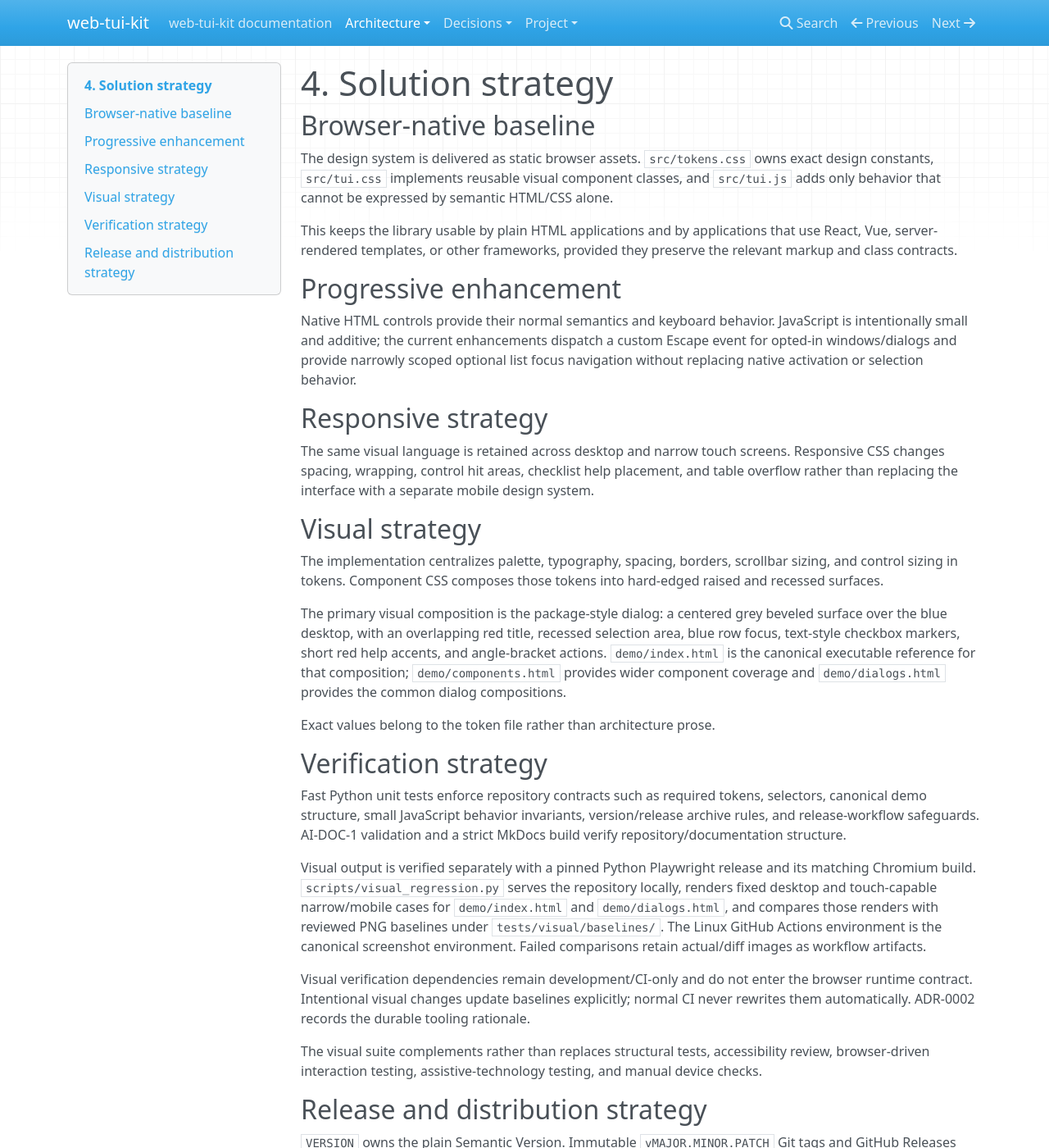
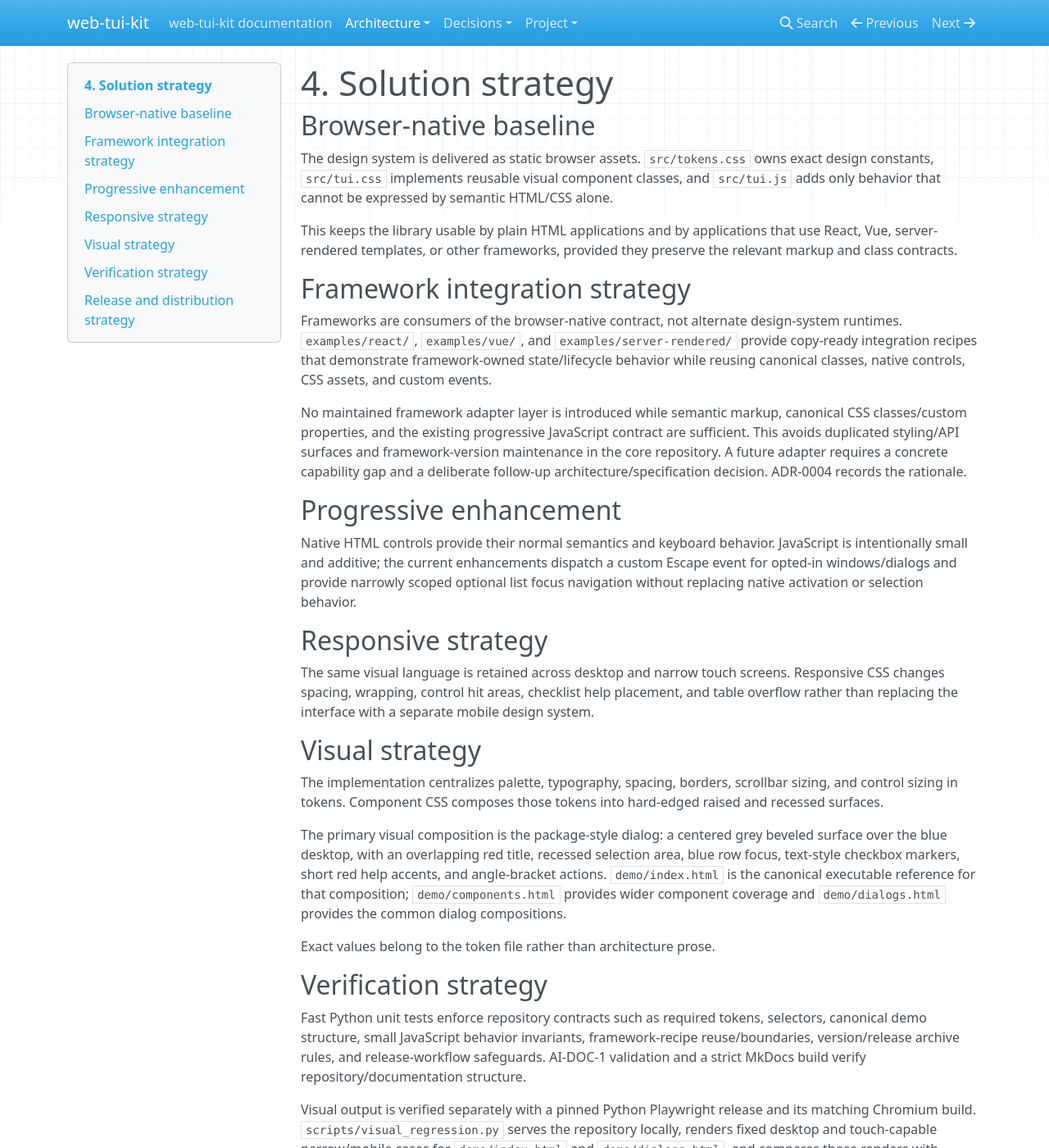
Before and after one commit to 1990jk1990/web-tui-kit, an MkDocs documentation site: the page built from docs/architecture/04-solution-strategy.md, in a window 1280 px wide and 1400 px high. Shown: the whole window at 82% size. Built offline with MkDocs 1.6.1, drawn with Linux system fonts in a browser that asks for light colours; nearby versions of some CDN libraries.

Commit message:
docs: document framework integration strategy

```diff
--- a/docs/architecture/04-solution-strategy.md
+++ b/docs/architecture/04-solution-strategy.md
@@ -5,6 +5,12 @@
 The design system is delivered as static browser assets. `src/tokens.css` owns exact design constants, `src/tui.css` implements reusable visual component classes, and `src/tui.js` adds only behavior that cannot be expressed by semantic HTML/CSS alone.
 
 This keeps the library usable by plain HTML applications and by applications that use React, Vue, server-rendered templates, or other frameworks, provided they preserve the relevant markup and class contracts.
+
+## Framework integration strategy
+
+Frameworks are consumers of the browser-native contract, not alternate design-system runtimes. `examples/react/`, `examples/vue/`, and `examples/server-rendered/` provide copy-ready integration recipes that demonstrate framework-owned state/lifecycle behavior while reusing canonical classes, native controls, CSS assets, and custom events.
+
+No maintained framework adapter layer is introduced while semantic markup, canonical CSS classes/custom properties, and the existing progressive JavaScript contract are sufficient. This avoids duplicated styling/API surfaces and framework-version maintenance in the core repository. A future adapter requires a concrete capability gap and a deliberate follow-up architecture/specification decision. ADR-0004 records the rationale.
 
 ## Progressive enhancement
 
@@ -24,7 +30,7 @@ Exact values belong to the token file rather than architecture prose.
 
 ## Verification strategy
 
-Fast Python unit tests enforce repository contracts such as required tokens, selectors, canonical demo structure, small JavaScript behavior invariants, version/release archive rules, and release-workflow safeguards. AI-DOC-1 validation and a strict MkDocs build verify repository/documentation structure.
+Fast Python unit tests enforce repository contracts such as required tokens, selectors, canonical demo structure, small JavaScript behavior invariants, framework-recipe reuse/boundaries, version/release archive rules, and release-workflow safeguards. AI-DOC-1 validation and a strict MkDocs build verify repository/documentation structure.
 
 Visual output is verified separately with a pinned Python Playwright release and its matching Chromium build. `scripts/visual_regression.py` serves the repository locally, renders fixed desktop and touch-capable narrow/mobile cases for `demo/index.html` and `demo/dialogs.html`, and compares those renders with reviewed PNG baselines under `tests/visual/baselines/`. The Linux GitHub Actions environment is the canonical screenshot environment. Failed comparisons retain actual/diff images as workflow artifacts.
 
```
